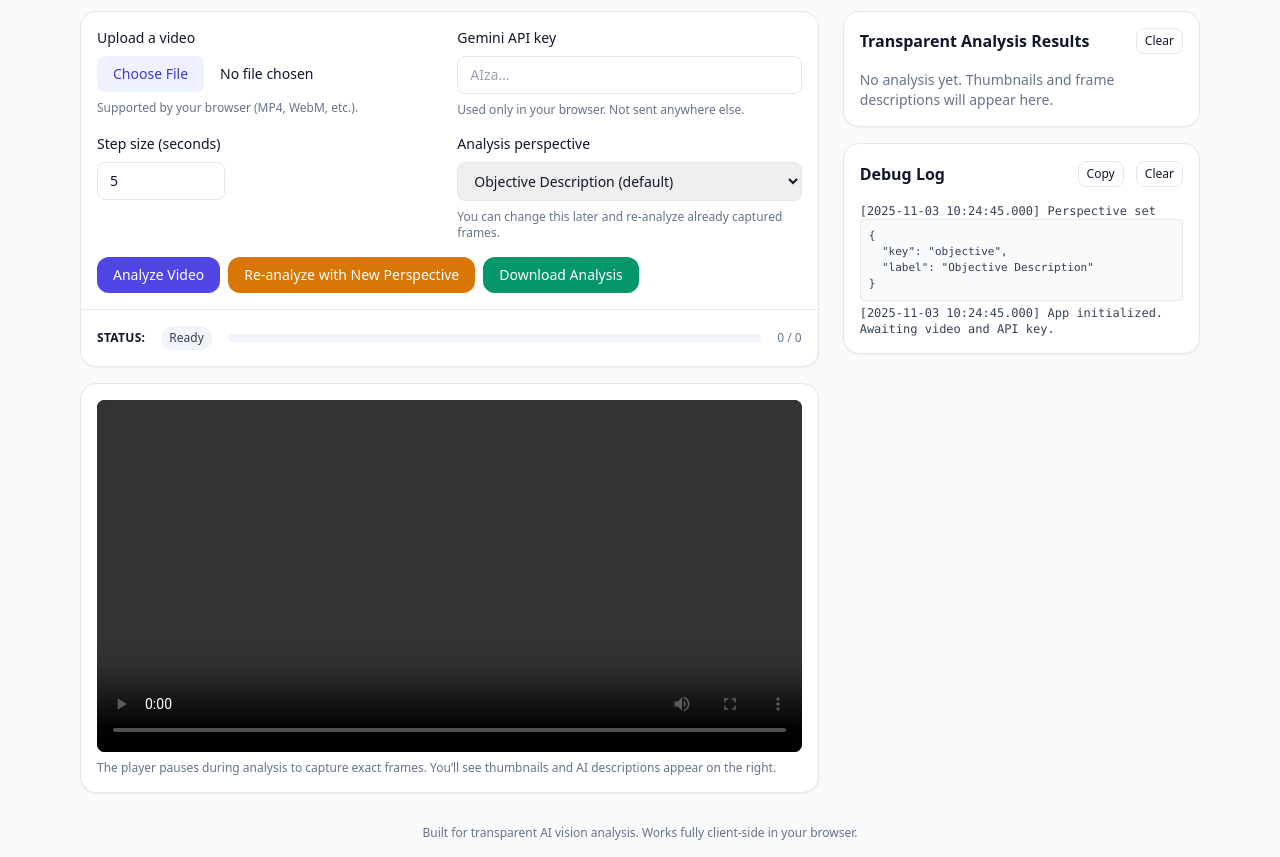
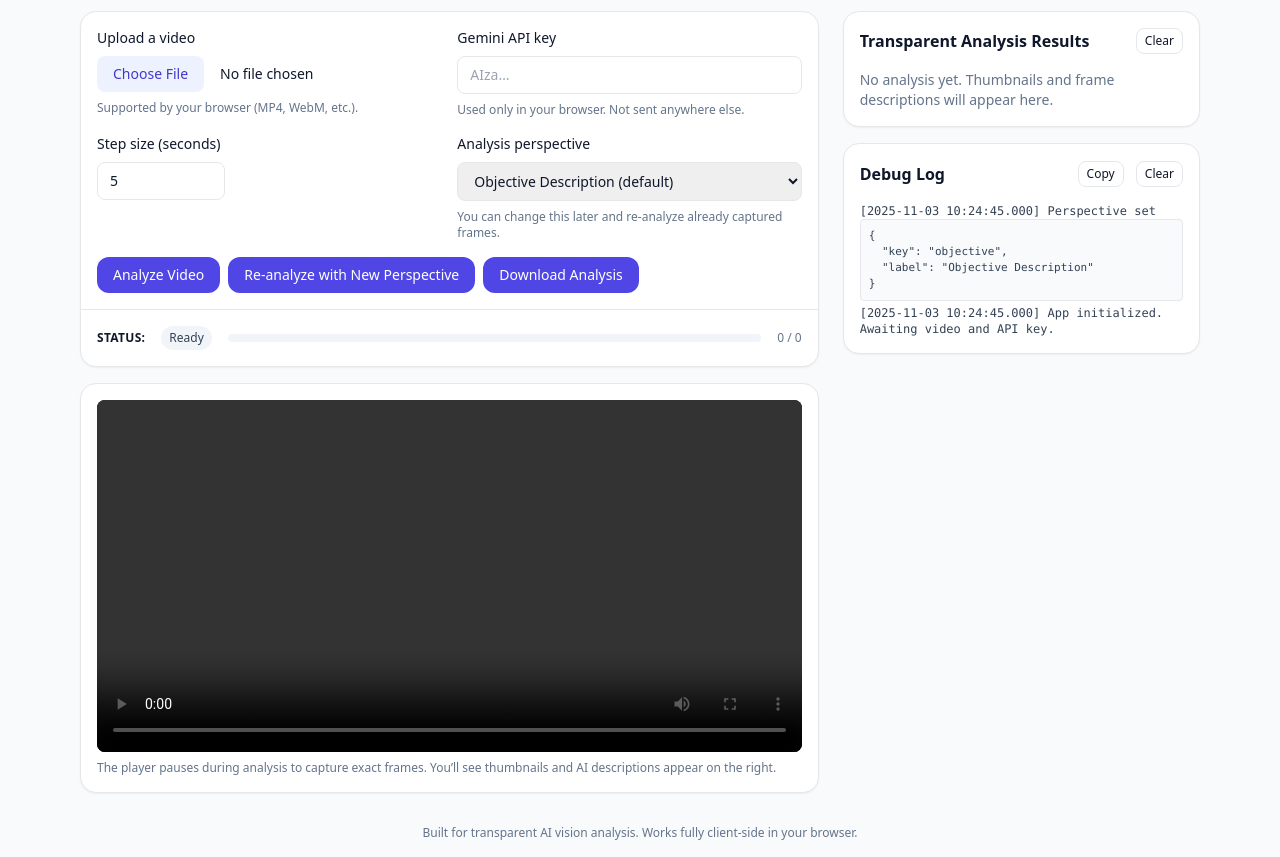
Before and after one commit to sannevdzee/ai-video-analyzer-2.0, a plain HTML site: page index.html in a window 1280 px wide. Shown: the part 70-927 px from the top of the page. Drawn offline with nearby package versions, Linux system fonts and the light colour scheme.

Commit message:
coloured buttons and change to pdf

```diff
--- a/index.html
+++ b/index.html
@@ -76,12 +76,12 @@
 
             <!-- New: Re-Analyze + Download -->
             <button id="reanalyzeBtn"
-              class="inline-flex items-center justify-center rounded-xl bg-amber-600 text-white px-4 py-2 text-sm font-medium hover:bg-amber-700 disabled:opacity-50 disabled:cursor-not-allowed"
+              class="inline-flex items-center justify-center rounded-xl bg-indigo-600 text-white px-4 py-2 text-sm font-medium hover:bg-indigo-700 disabled:opacity-50 disabled:cursor-not-allowed"
               title="Re-process previously captured frames with the selected perspective">
               Re-analyze with New Perspective
             </button>
             <button id="downloadBtn"
-              class="inline-flex items-center justify-center rounded-xl bg-emerald-600 text-white px-4 py-2 text-sm font-medium hover:bg-emerald-700 disabled:opacity-50 disabled:cursor-not-allowed"
+              class="inline-flex items-center justify-center rounded-xl bg-indigo-600 text-white px-4 py-2 text-sm font-medium hover:bg-indigo-700 disabled:opacity-50 disabled:cursor-not-allowed"
               title="Download a text report of the current analysis">
               Download Analysis
             </button>
@@ -698,7 +698,7 @@
       const safeName = (vp.fileName || 'video').replace(/[^\w.-]+/g, '_');
       const label = (PERSPECTIVES[perspectiveKey]?.label || perspectiveKey).replace(/[^\w.-]+/g, '_');
       a.href = url;
-      a.download = `analysis_${safeName}_${label}.txt`;
+      a.download = `analysis_${safeName}_${label}.pdf`;
       document.body.appendChild(a);
       a.click();
       a.remove();
```
